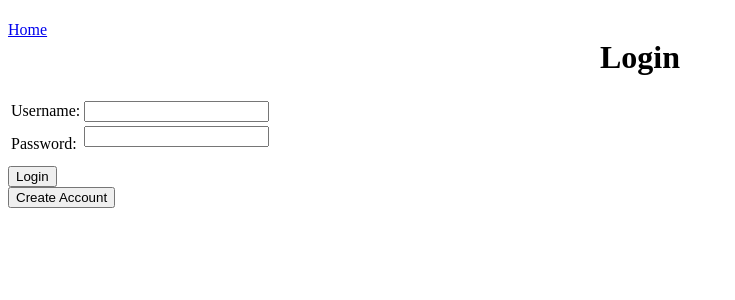
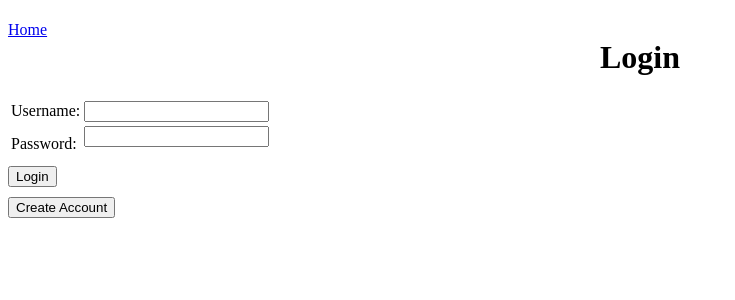
Before and after one commit to DogeSWL/blogz2, a Flask app: page /login in a window 1280 px wide. Shown: the top 300 px of the page, without its empty margins (0-735 px from the left). Run offline with Flask 2, Linux system fonts and the light colour scheme.

Commit message:
modified base and login templates

```diff
--- a/templates/base.html
+++ b/templates/base.html
@@ -32,6 +32,10 @@
             padding-left: 20px;
          }
 
+         .signupBox {
+            margin-top: 10px;
+         }
+
          .usernameBox {
             width: 200px;
             margin: 0 auto;
--- a/templates/login.html
+++ b/templates/login.html
@@ -23,6 +23,7 @@
    </table>
    <input type="submit" value="Login">
 </form>
-
-<a href="/signup"><button>Create Account</button></a>
+<div class="signupBox">
+   <a href="/signup"><button>Create Account</button></a>
+</div>
 {% endblock %}
```
